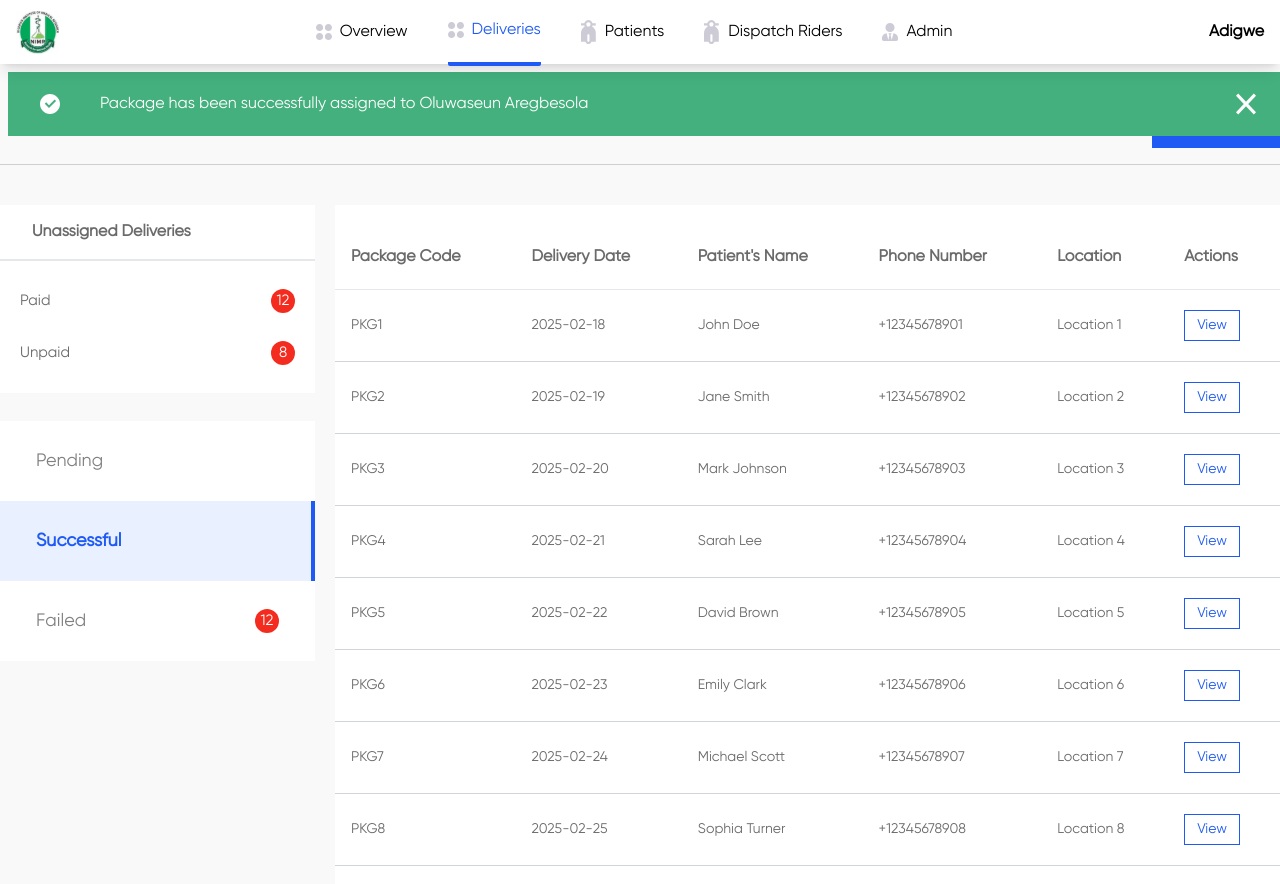
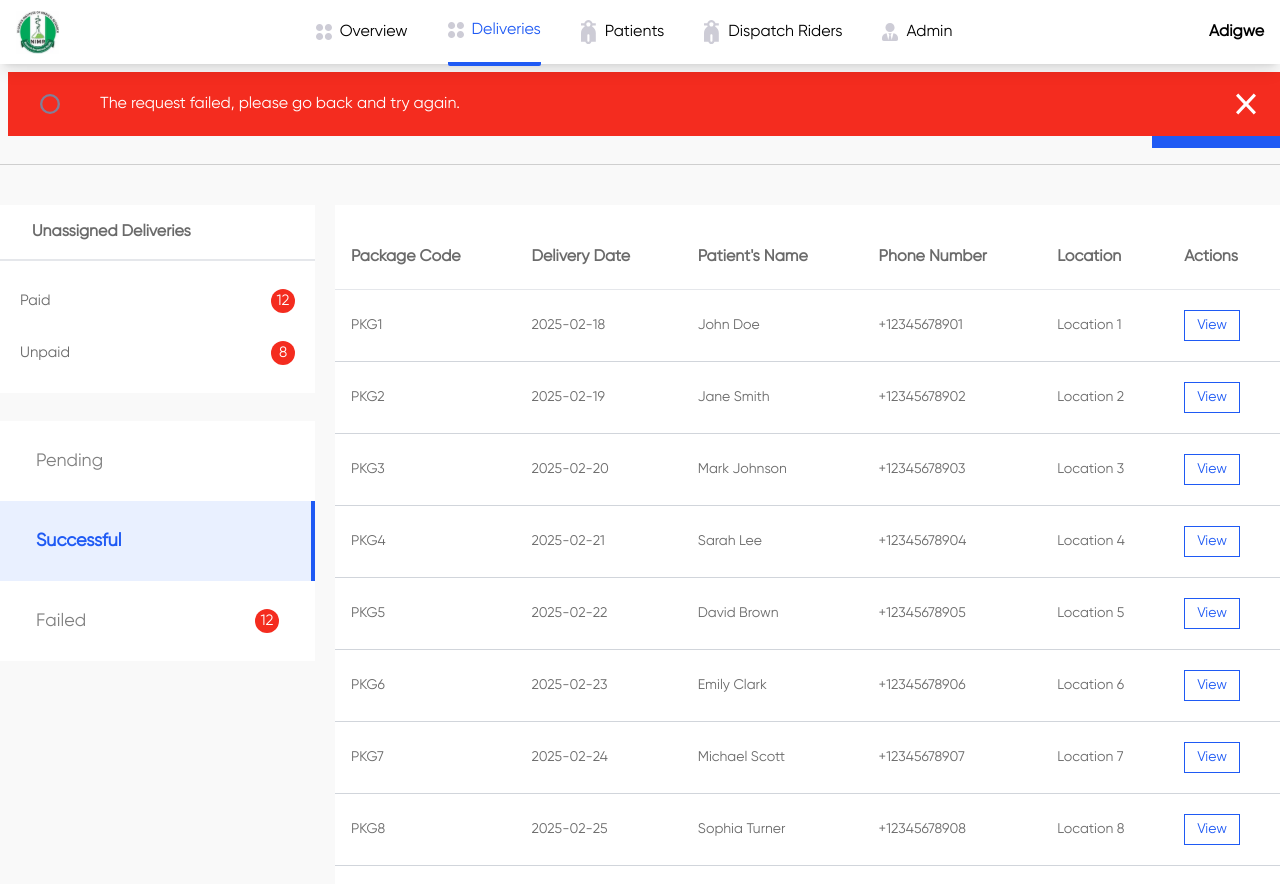
Before and after one commit to Evaristekanova/nimcure-challenge, a Next.js app: page /deliveries in a window 1280 px wide. Shown: the top 884 px of the page. Built offline with nearby package versions, Linux system fonts and the light colour scheme; a web font is replaced by a local one.

Commit message:
finalize divilery

```diff
--- a/src/app/(pages)/deliveries/page.tsx
+++ b/src/app/(pages)/deliveries/page.tsx
@@ -17,8 +17,8 @@ export interface DeliveryPackage {
 }
 
 function Deliveries() {
-  const [deliveriesData, setDeliveriesData] = useState<DeliveryPackage[]>([]);
-  const [success, setsuccess] = useState<boolean>(true);
+  const [, setDeliveriesData] = useState<DeliveryPackage[]>([]);
+  const [success] = useState<boolean>(false);
   const [showAlert, setshowAlert] = useState<boolean>(true);
 
   useEffect(() => {
```
